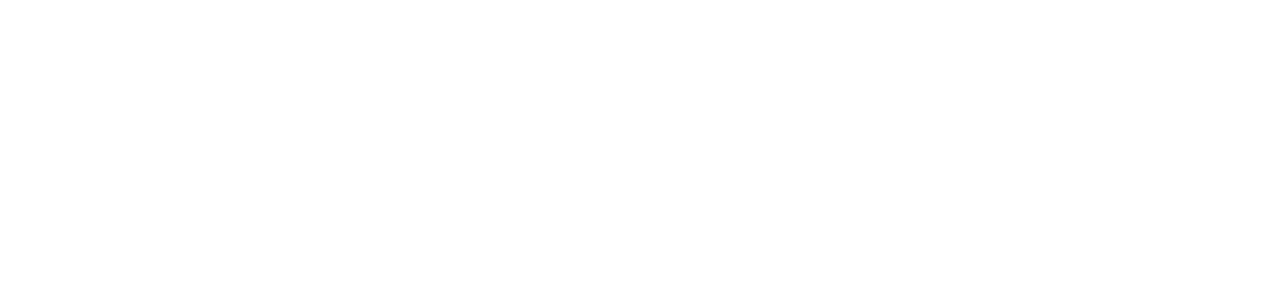
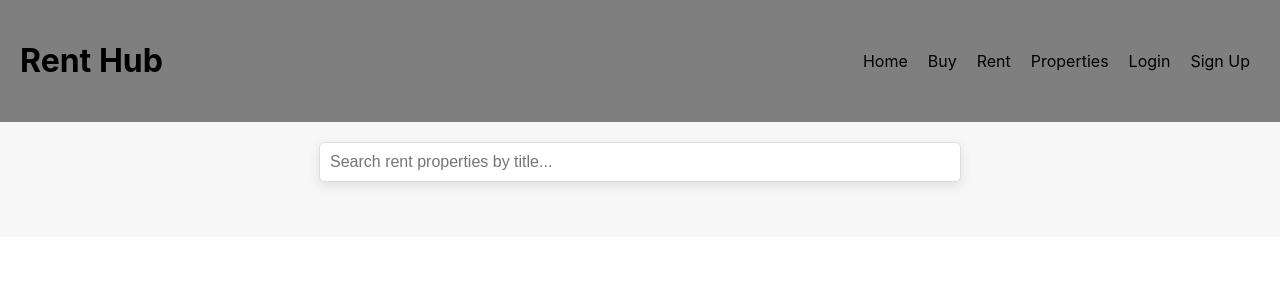
Before and after one commit to aficionado3/EstateEase, a React (Create React App) app: page /propertiesforrent in a window 1280 px wide. Before the commit this address had no page. Shown: the top 300 px of the page. Built offline with nearby package versions, Linux system fonts and the light colour scheme.

Commit message:
ft: add buy and rent pages

```diff
--- a/src/App.js
+++ b/src/App.js
@@ -7,6 +7,7 @@
 import HomePage from './views/HomePage';
 import Login from './views/Login'
 import SignUp from './views/SignUp';
+import RentProperties from './views/RentProperties';
 // ... import other views
 
 
@@ -19,6 +20,9 @@
         <Route path="/add-property" element={<AddProperty />} />
         <Route path="/landlordlogin" element={<LandlordLogin />} />
 
+        <Route path="/propertiesforrent" element={<RentProperties />} />
+        {/* <Route path="/propertiesforsale" element={<RentProperties />} /> */}
+
 
         <Route path="/login" element={<Login />} />
         <Route path="/signup" element={<SignUp />} />
--- /dev/null
+++ b/src/views/RentProperties.js
@@ -0,0 +1,88 @@
+// import React, { useState } from 'react';
+// import '../styles/PropertyStyles.css';
+// import properties from '../assets/properties';
+// import { Link } from 'react-router-dom';
+
+// function RentProperties() {
+//     // Local states for the component
+//     const [searchTerm, setSearchTerm] = useState('');
+//     const [isLandlord, setIsLandlord] = useState(false);  // Mock state, in real-world you'd fetch this info
+//     const [showDetailsProperty, setShowDetailsProperty] = useState(null);
+
+//     // Filter properties for rent
+//     const filteredProperties = properties
+//         .filter(property => property.type === 'rent')
+//         .filter(property => property.title.toLowerCase().includes(searchTerm.toLowerCase()));
+
+//     return (
+//         <PropertyListing type='rent' properties={filteredProperties} isLandlord={isLandlord} />
+//     );
+// }
+
+// function PropertyListing({ type, properties, isLandlord }) {
+//     const placeholderImage = 'https://images.pexels.com/photos/280229/pexels-photo-280229.jpeg?auto=compress&cs=tinysrgb&dpr=2&w=500';
+//     const handleImageError = (e) => {
+//         e.target.src = placeholderImage;
+//     }
+
+//     return (
+//         <div>
+//             {/* Header and Search code */}
+//             <header className="home-header">
+//                 <h1>Rent Hub</h1>
+//                 <nav className="navbar">
+//                     {/* ... (rest of your navigation links) */}
+//                 </nav>
+//             </header>
+
+//             <div className="property-container">
+//                 <div className="search-container">
+//                     <input
+//                         type="text"
+//                         placeholder={`Search ${type} properties by title...`}
+//                         value={searchTerm}
+//                         onChange={(e) => setSearchTerm(e.target.value)}
+//                     />
+//                 </div>
+
+//                 {properties.map((property) => (
+//                     <div className="property-card" key={property.id}>
+//                         {/* Property Card Code */}
+//                         <img src={property.image} alt={property.title} onError={handleImageError} />
+//                         {/* ... (rest of the property details) */}
+
+//                         {isLandlord ? (
+//                             <div>
+//                                 {/* If landlord, show these options */}
+//                                 <button className='button1'>List Property for Sale</button>
+//                                 <button className='button1'>List Property for Rent</button>
+//                             </div>
+//                         ) : (
+//                             <div>
+//                                 {/* If not landlord, show buy or rent options */}
+//                                 {type === 'buy' && <button className='button1'>Buy</button>}
+//                                 {type === 'rent' && <button className='button1'>Rent</button>}
+//                                 <button className='button1'>Request a tour</button>
+//                             </div>
+//                         )}
+//                     </div>
+//                 ))}
+//             </div>
+//         </div>
+//     );
+// }
+
+// export default { RentProperties };
+
+
+
+import React from 'react';
+import PropertyListing from './PropertyListing';
+
+function RentProperties() {
+    return (
+        <PropertyListing type='rent' />
+    );
+}
+
+export default RentProperties;
```
Also changed, not shown: src/views/BuyProperties.js (added, +10 -0 lines).
